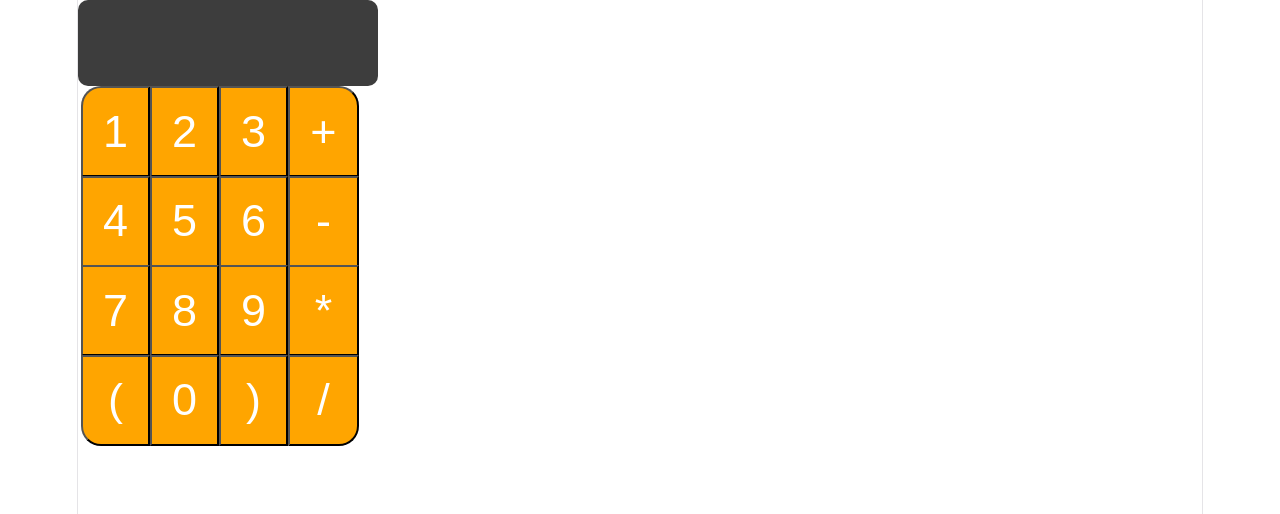
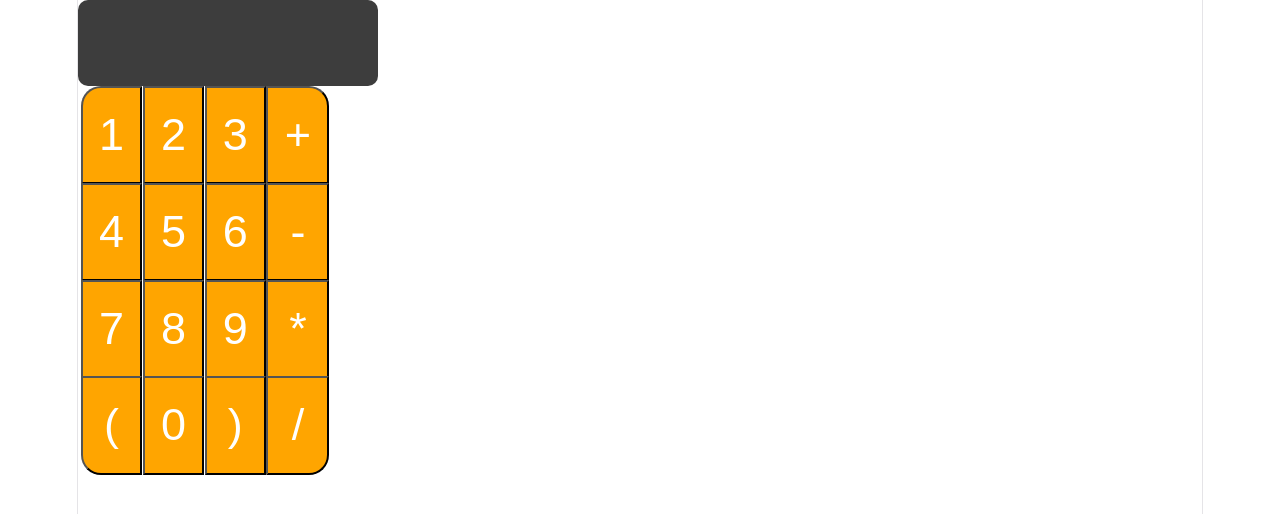
Before and after one commit to chriswee168/react-calculator, a React (Vite) app: page / in a window 1280 px wide. Shown: the top 514 px of the page. Built offline with nearby package versions, Linux system fonts and the light colour scheme.

Commit message:
Use relative metrics for width and height

```diff
--- a/src/CalcTable.module.css
+++ b/src/CalcTable.module.css
@@ -2,6 +2,6 @@
 .calcTable
 {
     position: relative;
-    width: 35vh;
-    height: 45vh;
+    width: 98%;
+    height: 81%;
 }
```
